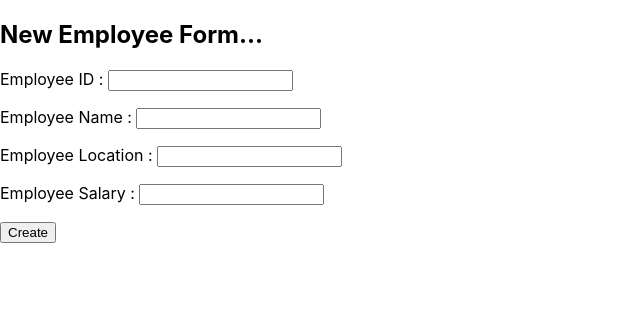
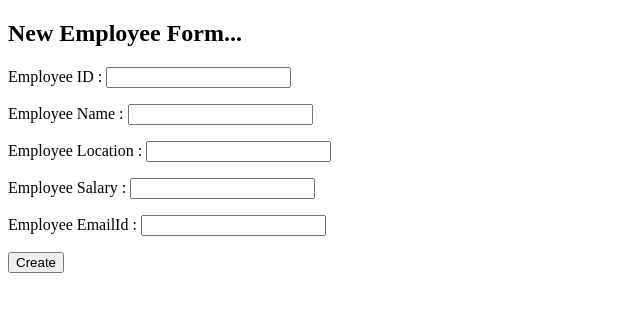
Before and after one commit to mahendra-tekxi/React-Project, a React (Create React App) app in the folder demo-project/: page / in a window 1280 px wide. Shown: the top 312 px of the page, without its empty margins (0-640 px from the left). Built offline with nearby package versions, Linux system fonts and the light colour scheme.

Commit message:
form velidation using formik

```diff
--- a/demo-project/src/index.js
+++ b/demo-project/src/index.js
@@ -1,7 +1,6 @@
-import { useFormik } from 'formik';
 import React from 'react';
 import ReactDOM from 'react-dom';
-import './index.css';
+import { useFormik } from 'formik';
 
 // -------------using jsx--------------------
 // const element = <h1>welcome to React Programming word ......</h1>
@@ -248,15 +247,43 @@ import './index.css';
 
 
 //--------------------------- form velidation using formik -------------------------------
+
+const validateEmployee = empData => {
+    const errors = {};
+
+    if (!empData.Name) {
+        errors.Name = "Please Enter Employee Name";
+    } else if (empData.Name.length > 20) {
+        errors.Name = "Employee Name should not execeed 20 chaeacters";
+    }
+
+    if (!empData.Location) {
+        errors.Location = "Please Enter Employee Location";
+    }
+
+    if (!empData.EmailId) {
+        errors.EmailId = "Please Enter Employee EmailId";
+    } else if (!/^[A-Z0-9._%+-]+@[A-Z0-9.-]+\.[A-Z]{2,4}$/i.test(empData.EmailId)) {
+        errors.EmailId = "Invelid email address";
+    }
+
+    return errors;
+}
+
+
 const EmployeeComponent = () => {
     const formik = useFormik({
         initialValues: {
             Id: '',
             Name: '',
             Location: '',
-            Salary: ''
+            Salary: '',
+            EmailId: ''
         },
-        onsubmit: values => {
+
+        validate: validateEmployee,
+
+        onSubmit: values => {
             alert(JSON.stringify(values));
         }
     });
@@ -264,26 +291,34 @@ const EmployeeComponent = () => {
     return (
         <div>
             <h2>New Employee Form...</h2>
-            <form onsubmit={formik.handleSubmit}>
+            <form onSubmit={formik.handleSubmit}>
                 <p>
                     <label htmlFor="Id">Employee ID : </label>
                     <input type="text" name="Id" id="Id" value={formik.values.Id}
                         onChange={formik.handleChange}></input>
                 </p>
                 <p>
-                    <label htmlFor="Id">Employee Name : </label>
+                    <label htmlFor="Name">Employee Name : </label>
                     <input type="text" name="Name" id="Name" value={formik.values.Name}
+                        onChange={formik.handleChange} onBlur={formik.handleBlur}></input>
+                    {formik.touched.Name && formik.errors.Name ? <span style={{ color: 'red' }}>{formik.errors.Name}</span> : null}
+                </p>
+                <p>
+                    <label htmlFor="Location">Employee Location : </label>
+                    <input type="text" name="Location" id="Location" value={formik.values.Location}
+                        onChange={formik.handleChange} onBlur={formik.handleBlur}></input>
+                    {formik.touched.Location && formik.errors.Location ? <span style={{ color: 'red' }}>{formik.errors.Location}</span> : null}
+                </p>
+                <p>
+                    <label htmlFor="Salary">Employee Salary : </label>
+                    <input type="text" name="Salary" id="Salary" value={formik.values.Salary}
                         onChange={formik.handleChange}></input>
                 </p>
                 <p>
-                    <label htmlFor="Id">Employee Location : </label>
-                    <input type="text" name="Location" id="Location" value={formik.values.Location}
-                        onChange={formik.handleChange}></input>
-                </p>
-                <p>
-                    <label htmlFor="Id">Employee Salary : </label>
-                    <input type="text" name="Salary" id="Salary" value={formik.values.Salary}
-                        onChange={formik.handleChange}></input>
+                    <label htmlFor="EmailId">Employee EmailId : </label>
+                    <input type="text" name="EmailId" id="EmailId" value={formik.values.EmailId}
+                        onChange={formik.handleChange} onBlur={formik.handleBlur}></input>
+                    {formik.touched.EmailId && formik.errors.EmailId ? <span style={{ color: 'red' }}>{formik.errors.EmailId}</span> : null}
                 </p>
                 <button type="submit">Create</button>
             </form>
```
